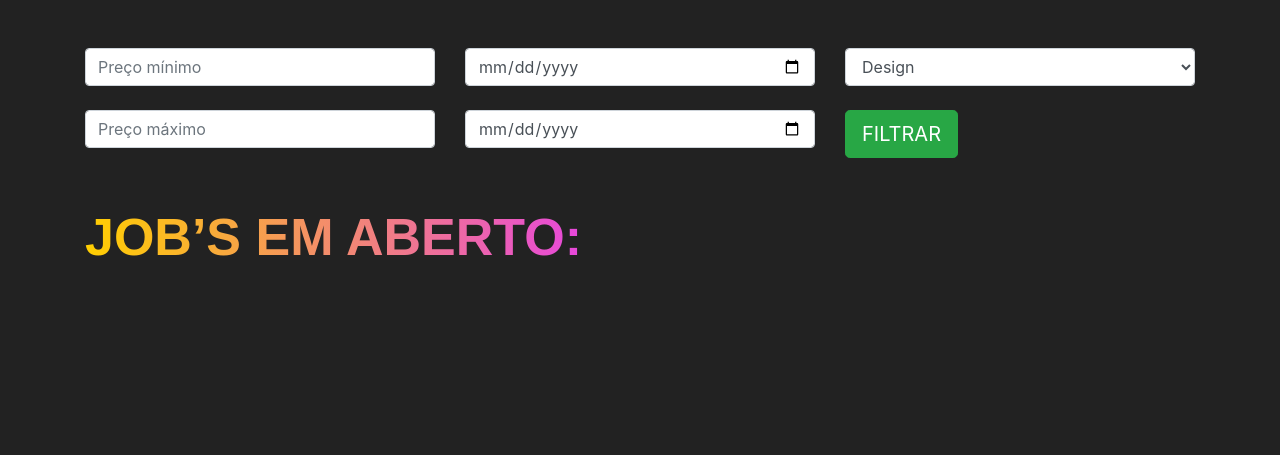
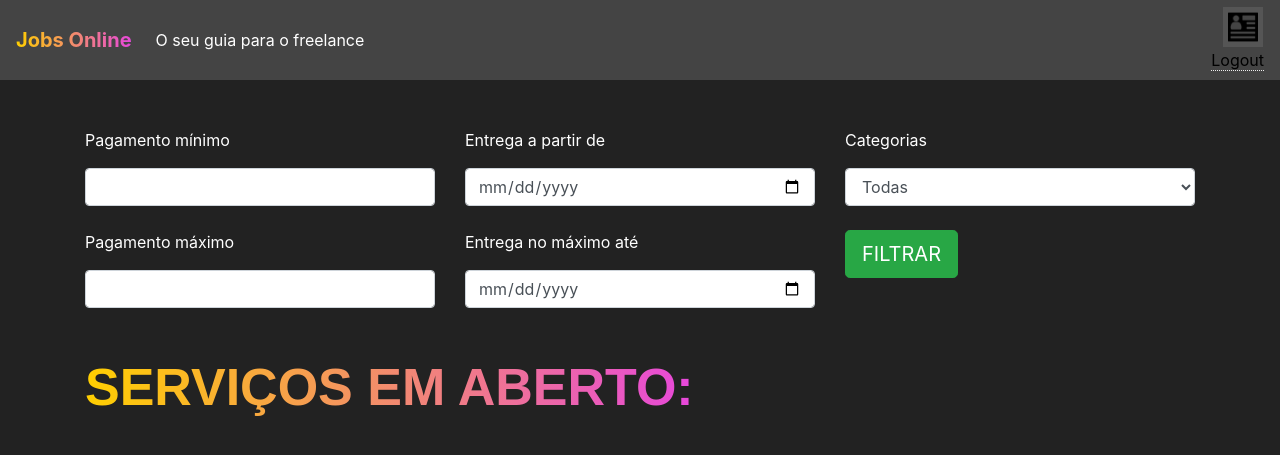
Before and after one commit to Santiago-ELN/Distributed_system, a Django app: template jobs/templates/find_jobs.html in a window 1280 px wide. Shown: the top 455 px of the page. Run offline with Django 4.2, Linux system fonts and the light colour scheme; the template is opened without the code that fills it, so the values that code supplies are empty.

Commit message:
Refactor/html rendering (#5)
* URLs renamed/ auto login after register/ icon to dashboard redirect

* JobCategory migrations and fixes

* HTML info rendering refactor

Co-authored-by: ElnSantiago <ellian.santiago@medway.com.br>

```diff
--- a/FstApp/settings.py
+++ b/FstApp/settings.py
@@ -119,7 +119,7 @@ USE_TZ = True
 
 STATIC_URL = '/static/'
 STATICFILES_DIRS = (os.path.join(BASE_DIR, 'templates/static'),)
-STATIC_ROOT = os.path.join('static')
+STATIC_ROOT = os.path.join(BASE_DIR, 'static')
 
 MEDIA_ROOT = os.path.join(BASE_DIR, 'media')
 MEDIA_URL = '/media/'
--- a/FstApp/urls.py
+++ b/FstApp/urls.py
@@ -23,8 +23,8 @@ from jobs import views
 urlpatterns = [
     path('admin/', admin.site.urls),
     path('', lambda req: redirect(views.buscar_jobs)),
-    path('auth/', include('user_auth.urls')),
-    path('jobs/', include('jobs.urls')),
+    path('autenticacao/', include('user_auth.urls')),
+    path('dashboard/', include('jobs.urls')),
 ]
 
 urlpatterns += static(settings.MEDIA_URL, document_root=settings.MEDIA_ROOT)
--- a/jobs/admin.py
+++ b/jobs/admin.py
@@ -1,5 +1,6 @@
 from django.contrib import admin
-from .models import Referencias, Jobs
+from .models import JobCategory, Referencias, Jobs
 
 admin.site.register(Referencias)
 admin.site.register(Jobs)
+admin.site.register(JobCategory)
--- a/jobs/templates/find_jobs.html
+++ b/jobs/templates/find_jobs.html
@@ -12,21 +12,28 @@
 
             <div class="col-sm">
             <form action="{%url 'find_jobs'%}" method="get"> {% csrf_token %}
-                <input type="text" class="form-control" placeholder="Preço mínimo" name="preco_minimo">
+                <p>Pagamento mínimo</p>
+                <input type="text" class="form-control" name="preco_minimo">
                 <br>
-                <input type="text" class="form-control" placeholder="Preço máximo" name="preco_maximo">
+                <p>Pagamento máximo</p>
+                <input type="text" class="form-control" name="preco_maximo">
             </div>
 
             <div class="col-sm">
-                <input type="date" class="form-control" name="prazo_minimo"}>
+                <p>Entrega a partir de</p>
+                <input type="date" class="form-control" name="prazo_minimo">
                 <br>
+                <p>Entrega no máximo até</p>
                 <input type="date" class="form-control" name="prazo_maximo">
             </div>
 
             <div class="col-sm">
+                <p>Categorias</p>
                 <select class="form-control" name="categoria">
-                    <option value="D">Design</option>
-                    <option value="EV">Edição de vídeo</option>
+                    <option value=0>Todas</option>
+                    {% for category in categories %}
+                        <option value={{category.id}}>{{category.name}}</option>
+                    {% endfor %}
                 </select>
                 <br>
                 <input type="submit" class="btn btn-success btn-lg" value="FILTRAR">
@@ -37,7 +44,7 @@
         </div>
         <br>
         <br>
-        <h2 class="titulo">JOB’S EM ABERTO:</h2>
+        <h2 class="titulo">SERVIÇOS EM ABERTO:</h2>
         <div class="row justify-content-around">
             {% for job in jobs %}
                 <div class="col-6 row-card">
@@ -48,23 +55,23 @@
                         <div class="body-job">
                             <p class="titulo-body">Descrição:</p>
                             <div style="width: 70%">
-                                <p>{{job.Descrição}}</p>
+                                <p>{{job.descricao}}</p>
                             </div>
 
                             <div class="row">
                                 <div class="col-4">
                                     <p class="titulo-body">Preço:</p>
-                                    <p>{{job.Preço}}</p>
+                                    <p>{{job.preco}}</p>
                                 </div>
 
                                 <div class="col-4">
                                     <p class="titulo-body">Prazo:</p>
-                                    <p>{{job.Prazo}}</p>
+                                    <p>{{job.prazo_entrega}}</p>
                                 </div>
 
                                 <div class="col-4">
                                     <p class="titulo-body">Categoria:</p>
-                                    <p>{{job.Categoria}}</p>
+                                    <p>{{job.categoria.name}}</p>
                                 </div>
 
                             </div>
@@ -130,7 +137,7 @@
 
                                         {% for referencia in job.referencias.all %}
                                             <div class="col-4">
-                                                <img src="{{referencia}}" width="100%">
+                                                <img src="media/{{referencia.arquivo}}" width="100%">
 
 
                                             </div>
--- a/jobs/urls.py
+++ b/jobs/urls.py
@@ -4,8 +4,8 @@ from . import views
 
 urlpatterns = [
     path('', lambda req: redirect(views.buscar_jobs)),
-    path('buscar_jobs/', views.buscar_jobs, name='find_jobs'),
-    path('aceitar_job/<int:id>/', views.aceitar_job, name="aceitar_job"),
+    path('buscar/', views.buscar_jobs, name='find_jobs'),
+    path('aceitar/<int:id>/', views.aceitar_job, name="aceitar_job"),
     path('perfil/', views.perfil, name="perfil"),
-    path('enviar_projeto/', views.enviar_projeto, name="enviar_projeto"),
+    path('enviar-projeto/', views.enviar_projeto, name="enviar_projeto"),
 ]
--- a/templates/base.html
+++ b/templates/base.html
@@ -20,25 +20,38 @@
             font-size: 20px;
             font-weight: bold;
         }
+        .profile_avatar{
+          border:5px solid #555;
+          position:absolute;
+          right:2px;
+          top:7px;
+          margin: 0px 15px 15px 0px;
+        }
     </style>
+    <base href="http://localhost:8000/"/>
 </head>
 <body class="fundo">
-    {% if user.is_authenticated %}
       <nav style="background-color: #444;" class="navbar navbar-expand-lg navbar-dark">
-        <a class="navbar-brand" href="#"><span class="font-degrade-nav">Jobs Online</span></a>
+        <a class="navbar-brand" href="" title="Dashboard"><span class="font-degrade-nav">Jobs Online</span></a>
         <button class="navbar-toggler" type="button" data-toggle="collapse" data-target="#navbarNav" aria-controls="navbarNav" aria-expanded="false" aria-label="Toggle navigation">
           <span class="navbar-toggler-icon"></span>
         </button>
         <div class="collapse navbar-collapse" id="navbarNav">
           <ul class="navbar-nav">
             <li class="nav-item active">
-              <a class="nav-link" href="#">O seu guia para o freelance</a>
+              <a class="nav-link">O seu guia para o freelance</a>
             </li>
 
           </ul>
         </div>
+        <div class="nav__inner">
+          <figure class="nav__avatar">
+            <a href="dashboard/perfil"><img class ="profile_avatar" src="static/jobs/img/user_avatar.png" title="Perfil" style="width:40px;height:40px;"></a>
+          </figure>
+          <br>
+          <a href="autenticacao/sair" style= "color: #000000; border-bottom: 1px dotted #EEEEEE; " title="Voltar para login">Logout</a>
+        </div>
       </nav>
-    {% endif %}
     {% block 'body' %}
 
     {% endblock %}
--- a/user_auth/urls.py
+++ b/user_auth/urls.py
@@ -7,16 +7,16 @@ from django.contrib.auth import views as auth_views
 urlpatterns = [
     path('cadastro/', views.cadastro, name='cadastro'),
     path('login/', views.login, name='login'),
-    path('exit/', views.exit, name='exit'),
-    path('recuperar_senha/', auth_views.PasswordResetView.as_view(
+    path('sair/', views.exit, name='exit'),
+    path('recuperar-senha/', auth_views.PasswordResetView.as_view(
         template_name="password_reset.html"), name="password_reset"),
-    path('email_recuperacao/', auth_views.PasswordResetDoneView.as_view(
+    path('recuperacao/', auth_views.PasswordResetDoneView.as_view(
         template_name="password_reset_done.html"), name="password_reset_done"),
-    path('redefinir_senha/<uidb64>/<token>/',
+    path('redefinir-senha/<uidb64>/<token>/',
         auth_views.PasswordResetConfirmView.as_view(
             template_name="password_reset_confirm_view.html"),
             name="password_reset_confirm"),
-    path('senha_redefinida/', auth_views.PasswordResetCompleteView.as_view(
+    path('senha-redefinida/', auth_views.PasswordResetCompleteView.as_view(
         template_name="password_reset_complete.html"),
         name="password_reset_complete"),
 ]
```
Also changed, not shown: jobs/models.py (+34 -10 lines), jobs/templates/perfil.html (+5 -10 lines), jobs/views.py (+18 -13 lines), user_auth/views.py (+13 -12 lines), jobs/migrations/0005_jobcategory.py (added), jobs/migrations/0006_alter_jobs_categoria.py (added), jobs/migrations/0007_alter_jobs_categoria_alter_jobs_referencias_and_more.py (added), jobs/migrations/0008_alter_jobs_arquivo_final_alter_jobs_categoria.py (added), jobs/migrations/0009_alter_jobcategory_options_alter_jobs_options_and_more.py (added), media/Screenshot_135.png (deleted), templates/static/jobs/img/user_avatar.png (added), 1 other file.
